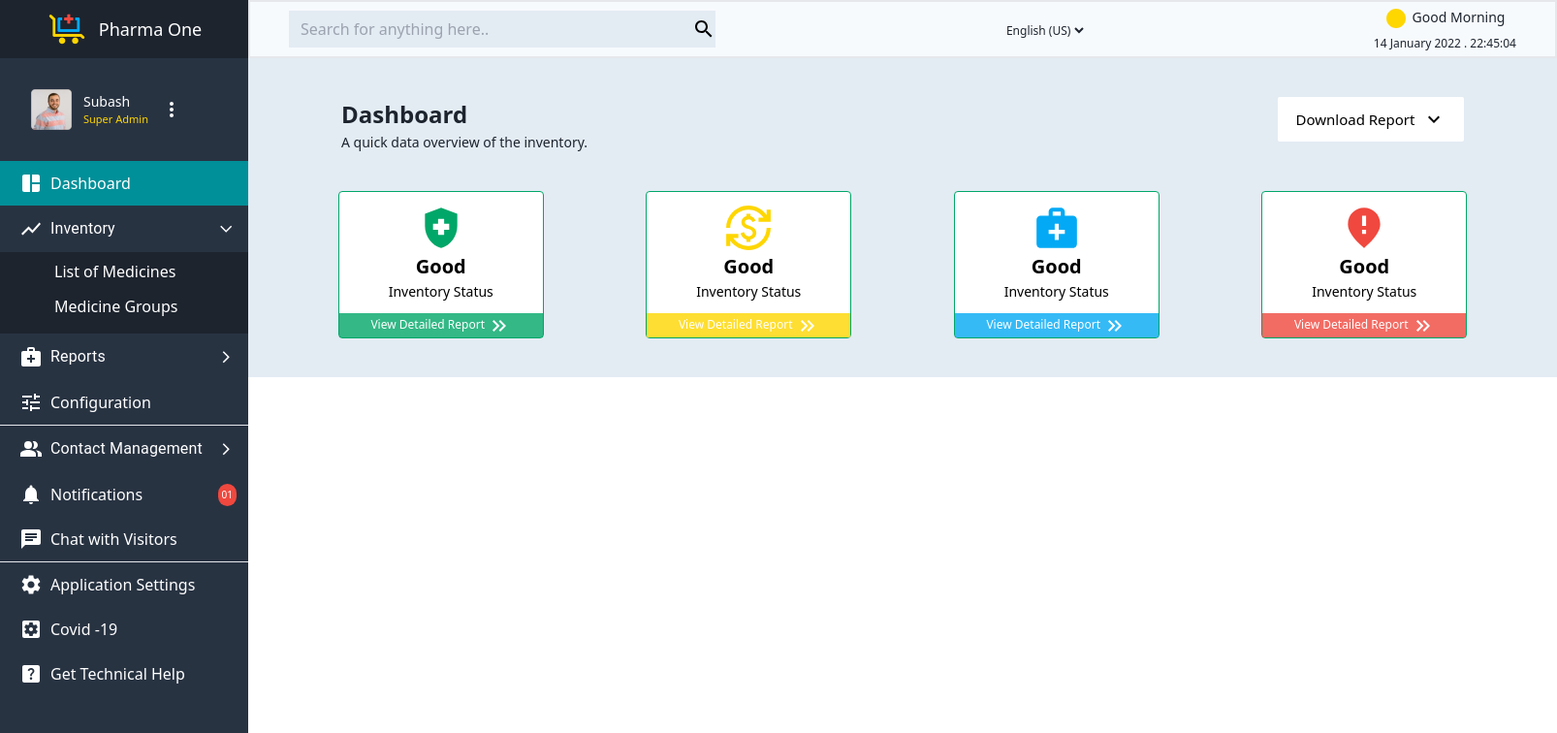
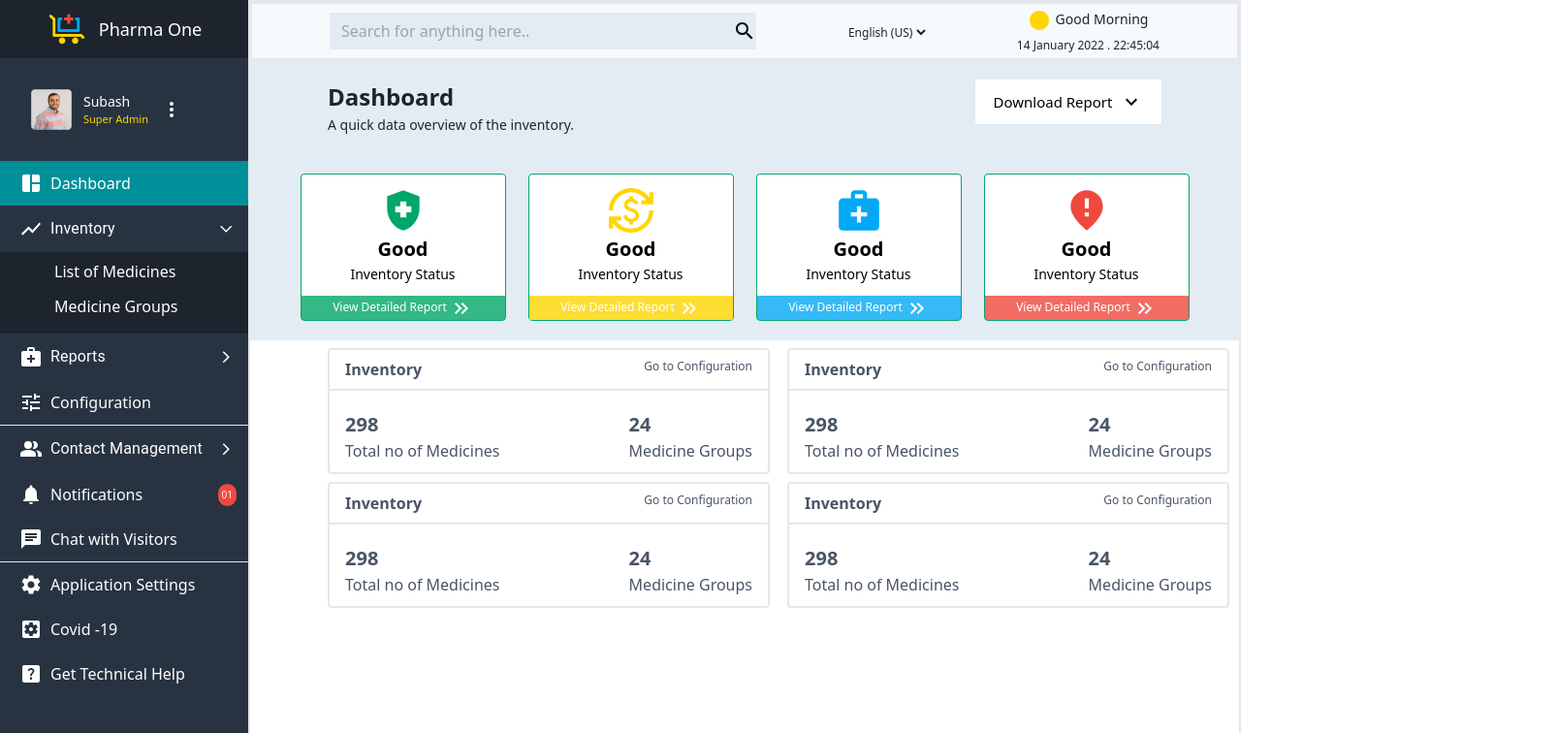
Before and after one commit to MrSagarRB/Pharma-One, a React (Create React App) app: page / in a window 1280 px wide. Shown: the top 756 px of the page at 97% size, 1606 px wide, since content can reach past the window. Built offline with nearby package versions, Linux system fonts and the light colour scheme.

Commit message:
inventory card

```diff
--- a/src/components/Dashboard.js
+++ b/src/components/Dashboard.js
@@ -5,14 +5,18 @@ import cardData from "./dashBoardData";
 import KeyboardArrowDownIcon from "@mui/icons-material/KeyboardArrowDown";
 import HealthAndSafetyIcon from "@mui/icons-material/HealthAndSafety";
 import KeyboardDoubleArrowRightIcon from "@mui/icons-material/KeyboardDoubleArrowRight";
+import InventoryCard from "./InventryCard"
 
 function Dashboard() {
   return (
-    <div className="bg-[#E3EBF3] p-10">
-      <div className="flex justify-between px-14">
+    <div>
+      <div className="bg-[#E3EBF3] px-10 py-5 ">
+        <div className="flex justify-between px-10">
           <div className="text-[#1D242E]">
             <p className="text-[24px]  font-bold">Dashboard</p>
-          <p className="text-[14px]">A quick data overview of the inventory.</p>
+            <p className="text-[14px]">
+              A quick data overview of the inventory.
+            </p>
           </div>
           <div className="bg-[#FFFFFF] flex items-center justify-center w-[192px] h-[46px] rounded-sm cursor-pointer gap-2">
             <span className="text-[15px]">Download Report</span>{" "}
@@ -22,18 +26,11 @@ function Dashboard() {
 
         {/* Card */}
 
-      <div className="flex  items-center justify-around">
+        <div className="flex  items-center justify-around ">
           {cardData.map((item) => {
             return (
               <div className="w-[212px] h-[152px] flex flex-col items-center mt-10 bg-[#FFFFFF] border border-[#01A768] rounded-[4px] ">
-             {item.icon }
-
-
-
-              {/* <HealthAndSafetyIcon
-                sx={{ color: "#01A768", fontSize: "50px" }}
-                className="mt-3"
-              /> */}
+                {item.icon}
                 <p className="text-[20px] font-bold">Good</p>
                 <p className="text-[14px]">Inventory Status</p>
                 <div className={item.styles}>
@@ -46,6 +43,13 @@ function Dashboard() {
           })}
         </div>
       </div>
+      <div className="grid grid-cols-2 gap-2 ml-20 mt-2">
+        <InventoryCard />
+        <InventoryCard />
+        <InventoryCard />
+        <InventoryCard />
+        </div>
+    </div>
   );
 }
 
--- a/src/components/Header.js
+++ b/src/components/Header.js
@@ -5,7 +5,7 @@ import SearchIcon from "@mui/icons-material/Search";
 
 function Header() {
   return (
-    <div className=" h-[60px] w-[1350px] bg-[#F7FAFD] ml-auto border-2 flex items-center justify-between  py-1 px-10">
+    <div className=" h-[60px]  bg-[#F7FAFD] border-2 flex items-center justify-between  py-1 px-20">
 
       <div className="h-[38px] w-[440px]  rounded-[4px] flex items-center ">
         <input
--- a/src/components/Inventory.js
+++ b/src/components/Inventory.js
@@ -2,7 +2,7 @@ import React from 'react'
 
 function Inventory() {
   return (
-    <div>Inventory</div>
+    <div class="w-[456px] border-2 border-red-500">Inventory</div>
   )
 }
 
--- /dev/null
+++ b/src/components/InventryCard.js
@@ -0,0 +1,25 @@
+import React from "react";
+
+function InventryCard() {
+  return (
+    <div class="w-[456px] h-[130px] border-2  rounded-[4px] text-[#495566]">
+      <div class="flex justify-between border-b-2 px-4 py-2">
+        {" "}
+        <p className="text-[16px] font-semibold">Inventory</p>{" "}
+        <p className="text-[12px]">Go to Configuration</p>{" "}
+      </div>
+      <div class="flex justify-between mt-5 px-4">
+        <div>
+          <p className="text-[20px] font-bold"> 298</p>
+          <p>Total no of Medicines</p>
+        </div>
+        <div>
+        <p className="text-[20px] font-bold"> 24</p>
+          <p>Medicine Groups</p>
+        </div>
+      </div>
+    </div>
+  );
+}
+
+export default InventryCard;
--- a/src/pages/main_page/MainPage.js
+++ b/src/pages/main_page/MainPage.js
@@ -5,16 +5,17 @@ import SideBar from "../../components/SideBar";
 
 function MainPage() {
   return (
-    <div className="flex flex-row">
-      <section className="" id="left_Section">
+    <div className=" flex flex-row">
+      <section id="left_Section" className="">
         <SideBar />
       </section>
-      <div>
+
+      <div className=" border-2 w-full">
         <section className="" id="header_Section">
           <Header />
         </section>
 
-        <section className="" id="right_Section">
+        <section id="right_Section" className="">
           <Dashboard />
         </section>
       </div>
```
Lines whose indentation alone changed are shown as unchanged.
